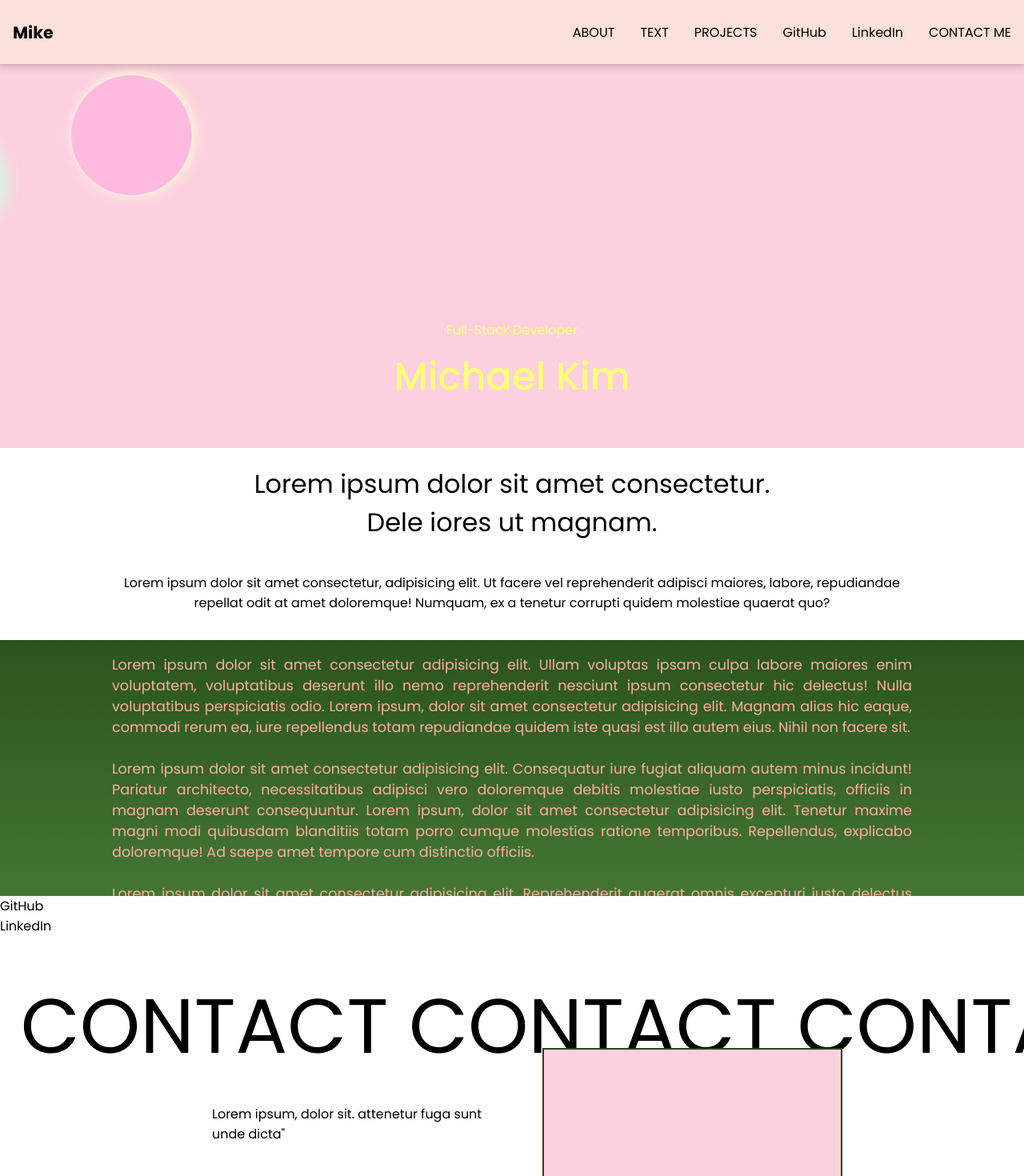
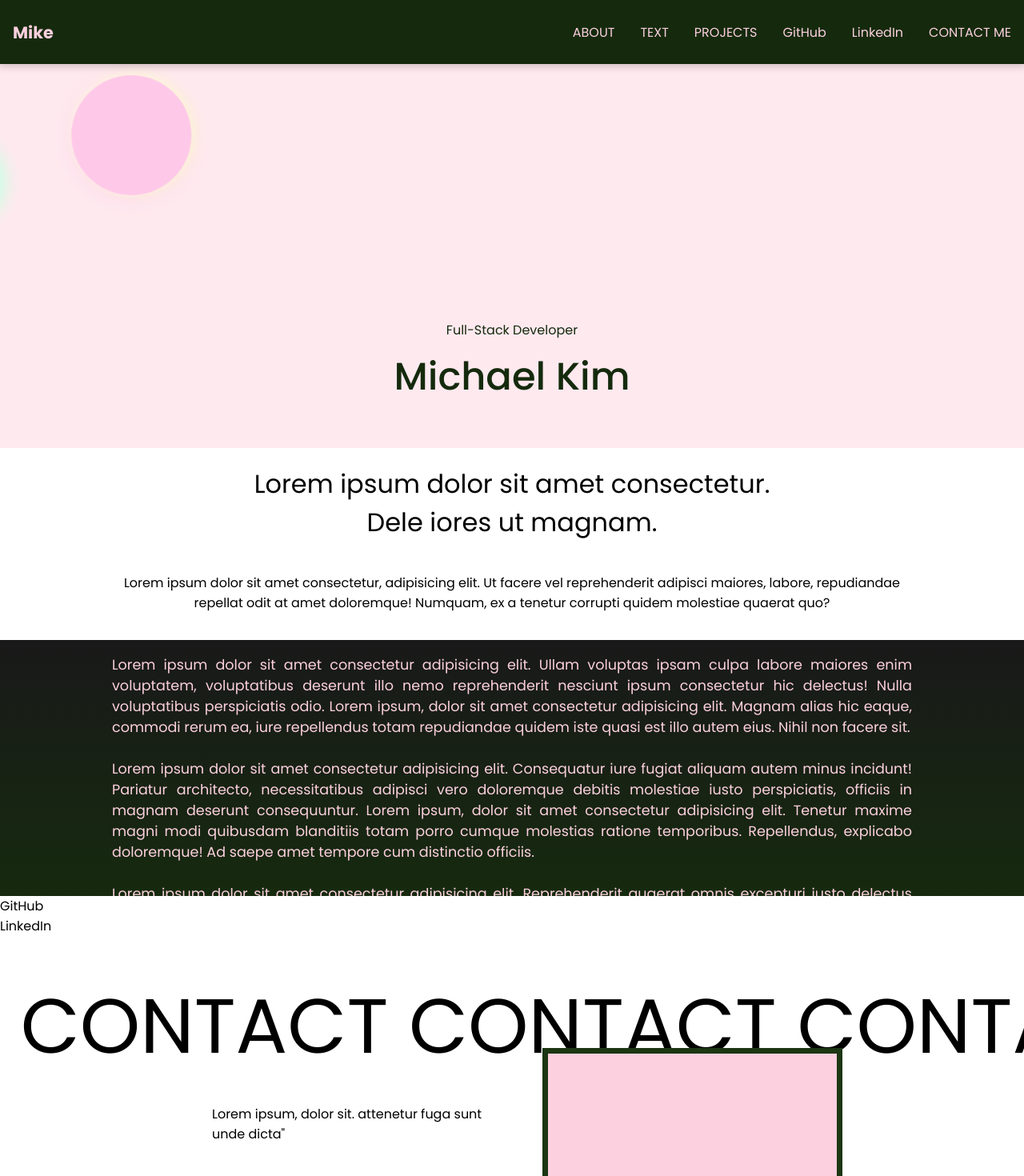
Before and after one commit to sparklingwaterlemon/Portfolio, a React (Create React App) app: page / in a window 1280 px wide. Shown: the top 1470 px of the page at 80% size. Built offline with nearby package versions, Linux system fonts and the light colour scheme.

Commit message:
just messing with css color

```diff
--- a/src/Components/AboutSection/AboutSection.css
+++ b/src/Components/AboutSection/AboutSection.css
@@ -1,7 +1,7 @@
 #about{
     /* border: 4px dotted yellow; */
     background-color: rgb(42, 84, 28);
-    background: linear-gradient(#2a541c, #447633);
+    background: linear-gradient(rgb(25,25,25), #162a0f);
 
     height: 40vh;
     width: 100vw;
@@ -10,7 +10,7 @@
     justify-content: center;
     align-items: flex-start;
 
-    color: #ffaca3;
+    color: #fcd0de;
 ;
 }
 
--- a/src/Components/ContactSection/ContactSection.css
+++ b/src/Components/ContactSection/ContactSection.css
@@ -155,7 +155,7 @@
     align-items: flex-start;
 }
 .contact-image {
-    border: 2px solid rgb(41, 70, 24);
+    border: 7px solid #1c3613;
     background-color: #fcd0de;
     width: var(--contact-form-width);
     height: 570px;
--- a/src/Components/HeroSection/HeroSection.css
+++ b/src/Components/HeroSection/HeroSection.css
@@ -16,7 +16,7 @@
 }
 .hero-image{
     /* border: 2px solid dodgerblue; */
-    background-color: #fcd0de;
+    background-color: rgba(252, 200, 216,.4);
 
     position: absolute;
     height: inherit;
@@ -36,7 +36,7 @@
     display: flex;
     flex-direction: column;
 
-    color: rgb(255, 255, 119);
+    color: #152a0d;
     z-index: 1;
 }
 .ht{
--- a/src/Components/NavBar/NavBar.css
+++ b/src/Components/NavBar/NavBar.css
@@ -14,8 +14,9 @@
   align-items: center;
   width: 100%;
   padding: 0.5rem 0rem;
-  background-color: rgba(250, 250, 210,.4);
-  color: black;
+  /* background-color: rgba(250, 250, 210,.4); */
+  background-color: #152a0d;
+  color: #fcd0de;
   box-shadow: 0px 0px 10px 2px rgba(9, 9, 9, 0.23);
 
   z-index: 10;
@@ -26,7 +27,7 @@
 
 .nav-home {
   text-decoration: none;
-  color: black;
+  color: #fcd0de;
   font-size: 1.3rem;
   margin-left: 1rem;
 
```
